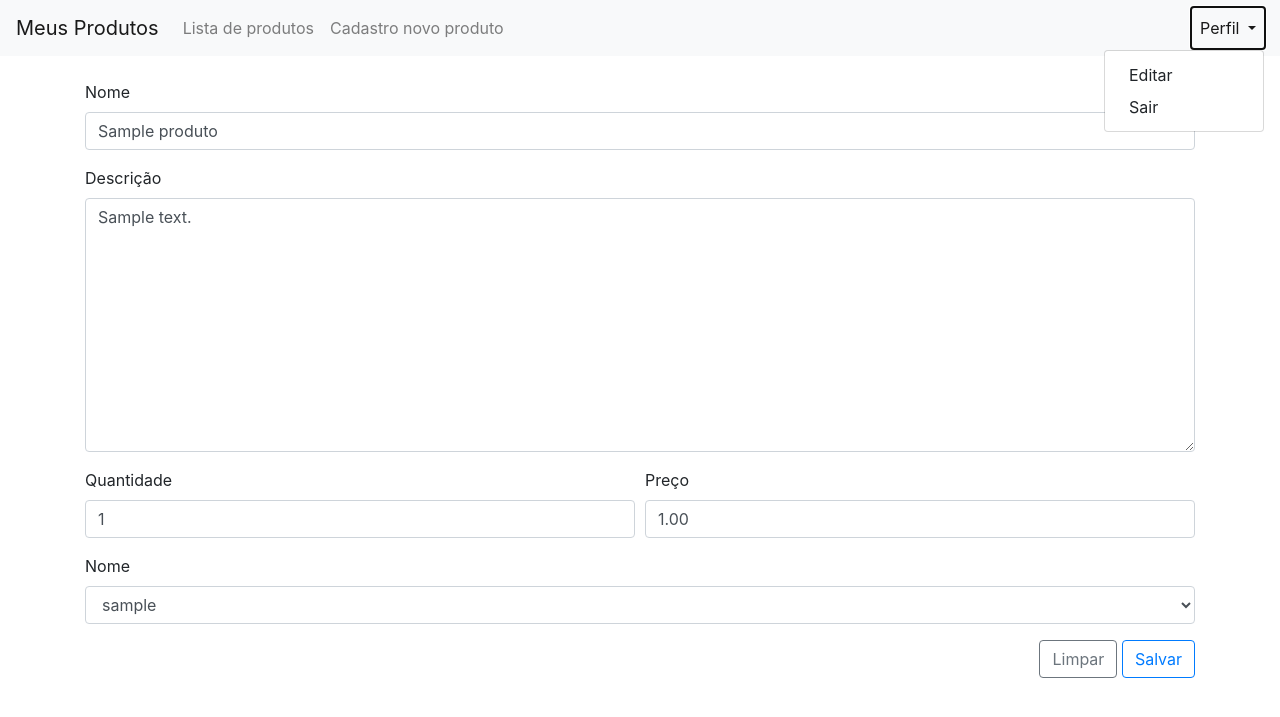
After one commit to Eduardo32/gestao-produtos, a Django app: page /produtos/atualizar/1 in a window 1280 px wide, after a click on "Perfil". The commit adds this page. Shown: the top 717 px of the page. Run offline with Django 3.2, Linux system fonts and the light colour scheme; tables that the repository leaves empty hold one stand-in row (values such as "Sample post"); some libraries are stand-ins or nearby versions.

Commit message:
Definição dos templates

```diff
--- a/gestao_produtos/settings.py
+++ b/gestao_produtos/settings.py
@@ -41,6 +41,7 @@ INSTALLED_APPS = [
     'django.contrib.staticfiles',
     'gestao_produtos',
     'produtos',
+    'widget_tweaks',
 ]
 
 MIDDLEWARE = [
--- /dev/null
+++ b/produtos/templates/produtos/atualiza.html
@@ -0,0 +1,88 @@
+{% extends 'gestao_produtos/_layouts/base.html' %}
+
+{% load widget_tweaks %}
+
+{% block title %}Gestão de Produtos | Atualizar{% endblock %}
+
+{% block conteudo %}
+<div class="container">
+  <nav class="navbar fixed-top navbar-expand-md navbar-light bg-light">
+    <a class="navbar-brand" href="{% url 'produtos:lista' %}">Meus Produtos</a>
+    <button class="navbar-toggler" type="button" data-toggle="collapse" data-target="#navbarSupportedContent" aria-controls="navbarSupportedContent" aria-expanded="false" aria-label="Toggle navigation">
+      <span class="navbar-toggler-icon"></span>
+    </button>
+    <div class="collapse navbar-collapse" id="navbarSupportedContent">
+      <ul class="navbar-nav mr-auto">
+        <li class="nav-item">
+          <a class="nav-link" href="{% url 'produtos:lista' %}">Lista de produtos</a>
+        </li>
+        <li class="nav-item">
+          <a class="nav-link" href="{% url 'produtos:novo' %}">Cadastro novo produto</a>
+        </li>
+      </ul>
+      <ul class="navbar-nav float-md-right">
+        <li class="nav-item dropdown">
+          <a class="nav-link dropdown-toggle" href="#" id="navbarDropdown" role="button" data-toggle="dropdown" aria-haspopup="true" aria-expanded="false">
+            Perfil
+          </a>
+          <div class="dropdown-menu dropdown-menu-right" aria-labelledby="navbarDropdown">
+            <a class="dropdown-item" href="#">Editar</a>
+            <a class="dropdown-item" href="#">Sair</a>
+          </div>
+        </li>
+      </ul>
+    </div>
+  </nav>
+
+  <div class="row mt-5">
+    <div class="col mt-3">
+      <form class="needs-validation mt-3" method="POST" novalidate>
+        {% csrf_token %}
+        <div class="form-row justify-content-center">
+          <div class="form-group col-md-12">
+            <label for="{{ form.nome.id_for_label }}">Nome</label>
+            {% render_field form.nome class+="form-control" placeholder+="Nome" %}
+            <div class="invalid-feedback">
+              Esse campo é obrigatório
+            </div>
+          </div>
+        </div>
+        <div class="form-row justify-content-center">
+          <div class="form-group col-md">
+            <label for="{{ form.descricao.id_for_lable }}">Descrição</label>
+            {% render_field form.descricao class+="form-control" placeholder+="Descrição do produto" %}
+            <div class="invalid-feedback">
+              Esse campo é obrigatório
+            </div>
+          </div>
+        </div>
+        <div class="form-row justify-content-center ">
+          <div class="form-group col-md-6">
+            <label for="{{ form.qtd.id_for_lable  }}">Quantidade</label>
+            {% render_field form.qtd class+="form-control" placeholder+="Qunatidade no estoque" %}
+          </div>
+          <div class="form-group  col-md-6">
+            <label for="{{ form.preco.id_for_lable }}">Preço</label>
+            {% render_field form.preco class+="form-control" placeholder+="Preço desse produto" %}
+            <div class="invalid-feedback">
+              Esse campo é obrigatório
+            </div>
+          </div>
+        </div>
+        <div class="form-row justify-content-center">
+          <div class="form-group col-md-12">
+            <label for="{{ form.usuario.id_for_label }}">Nome</label>
+            {% render_field form.usuario class+="form-control" type+="text" %}
+          </div>
+        </div>
+        <div class="row justify-content-end">
+          <div class="col-md-10 text-right">
+            <button type="reset" class="btn btn-outline-secondary">Limpar</button>
+            <button class="btn btn-outline-primary">Salvar</button>
+          </div>
+        </div>
+      </form>
+    </div>
+  </div>
+</div>
+{% endblock %}
--- a/produtos/urls.py
+++ b/produtos/urls.py
@@ -7,5 +7,5 @@ urlpatterns = [
     path('', ProdutoListView.as_view(), name='lista'),
     path('salvar/', ProdutoCreateView.as_view(), name='novo'),
     path('atualizar/<int:pk>', ProdutoUpdateView.as_view(), name='atualiza'),
-    path('exclir/<int:pk>', ProdutoDeleteView.as_view(), name='exclui'),
+    path('excluir/<int:pk>', ProdutoDeleteView.as_view(), name='exclui'),
 ]
--- a/produtos/views.py
+++ b/produtos/views.py
@@ -5,9 +5,9 @@ from produtos.forms import SalvaProdutoForm
 
 
 class ProdutoListView(ListView):
-    usuario = 1
+    #usuario = 1
 
-    queryset = Produto.objetos.filter(usuario=usuario)
+    #queryset = Produto.objetos.filter(usuario=usuario)
     template_name = 'produtos/lista.html'
     model = Produto
     context_object_name = 'Produtos'
@@ -16,7 +16,7 @@ class ProdutoListView(ListView):
 class ProdutoCreateView(CreateView):
     template_name = 'produtos/salva.html'
     model = Produto
-    form = SalvaProdutoForm
+    form_class = SalvaProdutoForm
     success_url = reverse_lazy('produtos:lista')
 
 
@@ -30,5 +30,5 @@ class ProdutoUpdateView(UpdateView):
 class ProdutoDeleteView(DeleteView):
     template_name = 'produtos/exclui.html'
     model = Produto
-    context_object_name = 'produto'
+    context_object_name = 'Produto'
     success_url = reverse_lazy('produtos:lista')
```
Also changed, not shown: produtos/templates/produtos/exclui.html (added, +57 -0 lines), produtos/templates/produtos/lista.html (+3 -7 lines), produtos/templates/produtos/salva.html (added, +88 -0 lines).
